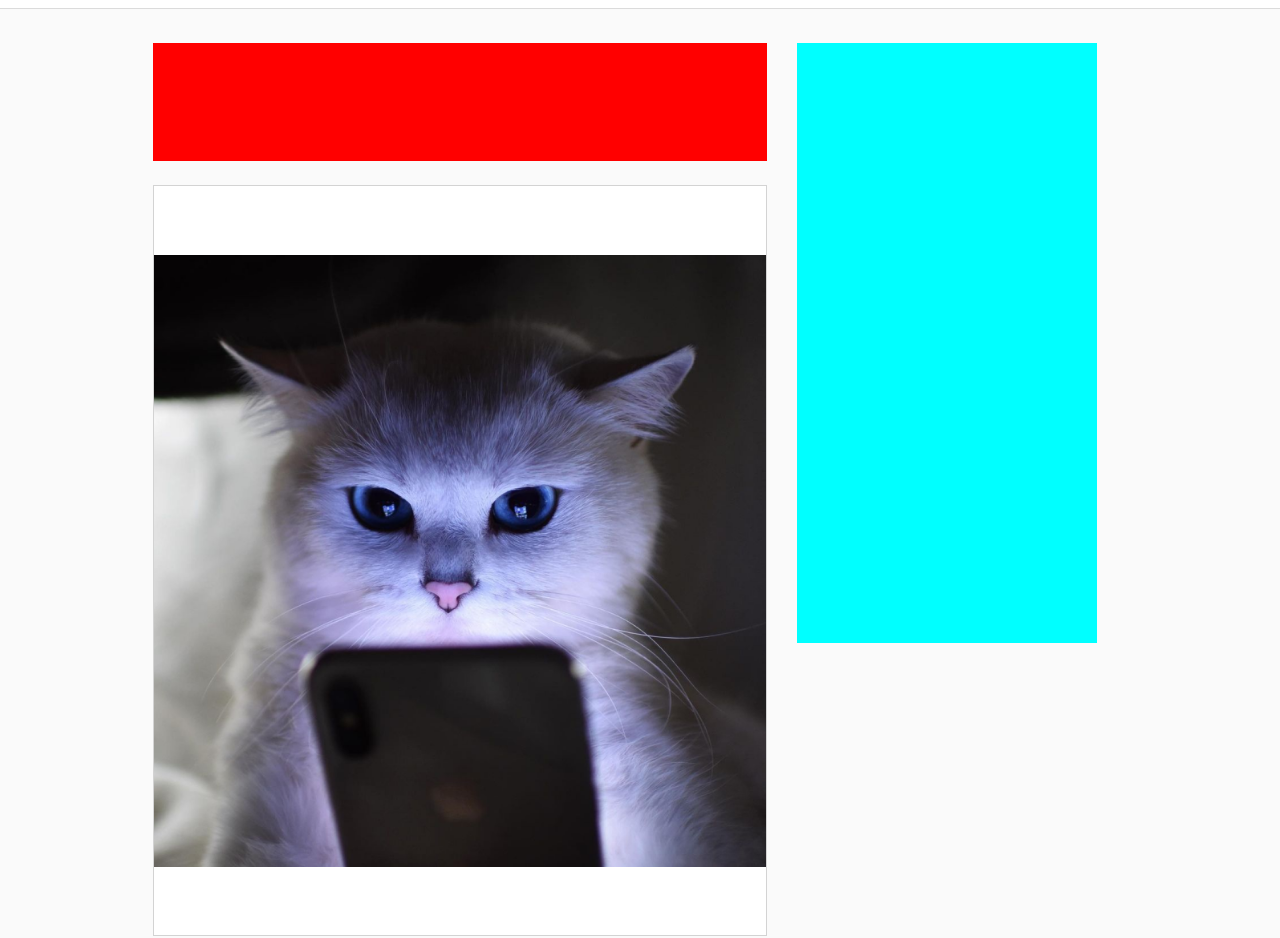
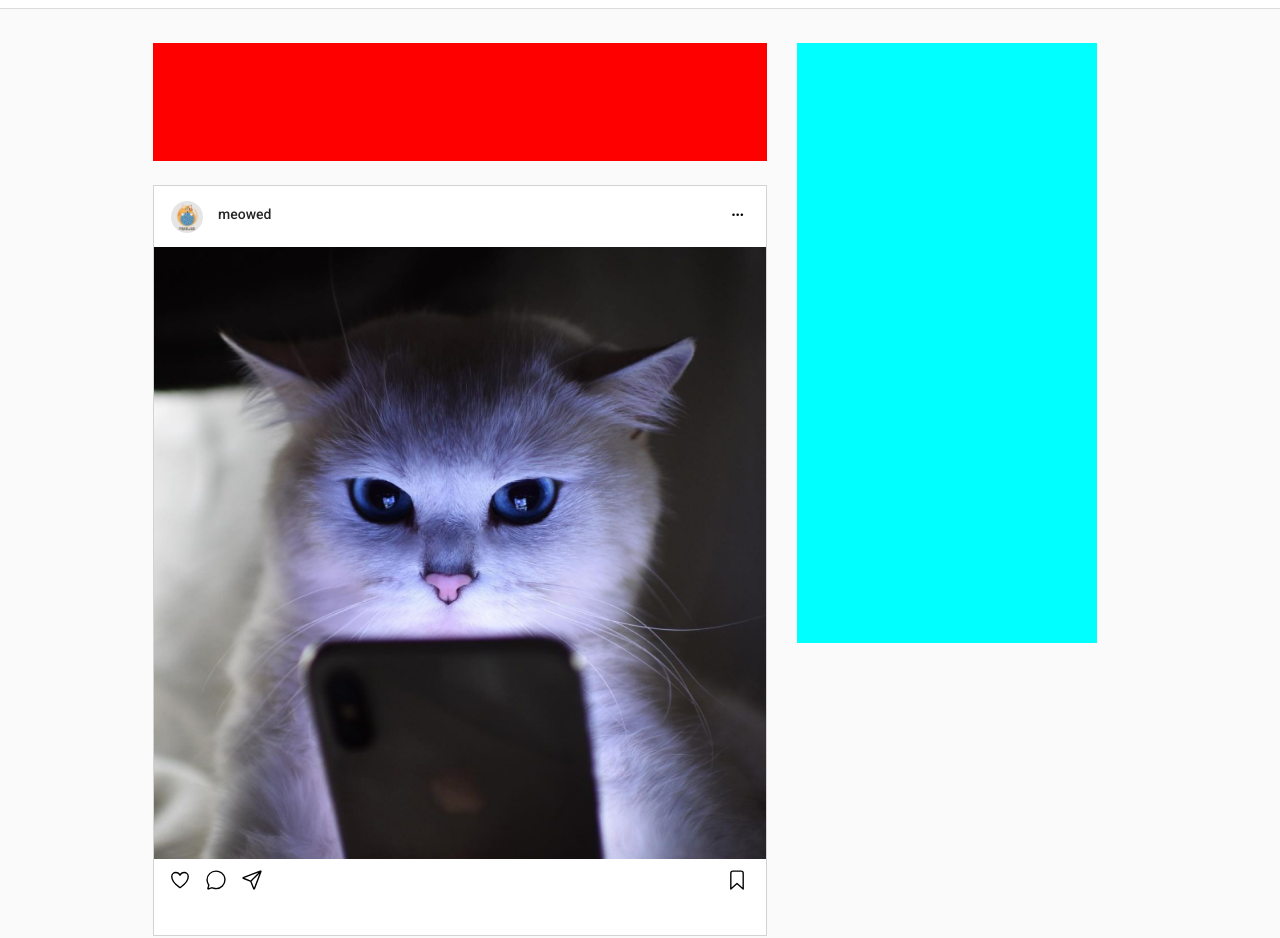
Before and after one commit to priscillavassallo/insta2, a plain HTML site: page index.html in a window 1280 px wide. Shown: the part 46-984 px from the top of the page. Drawn offline with nearby package versions, Linux system fonts and the light colour scheme.

Commit message:
ajusta news-feed

```diff
--- a/index.html
+++ b/index.html
@@ -4,7 +4,7 @@
     <meta charset="UTF-8">
     <meta name="viewport" content="width=device-width, initial-scale=1.0">
     <link rel="stylesheet" href="style.css">
-    <link href="https://fonts.googleapis.com/css2?family=Roboto:wght@400;700&display=swap" rel="stylesheet">
+    <link href="https://fonts.googleapis.com/css2?family=Roboto:wght@100;300;400;500;700;900&display=swap" rel="stylesheet">
     <title>Instagram</title>
 </head>
 <body>
@@ -59,14 +59,36 @@
 
                 <div class="news-feed">
                     <div class="container-1">
-                        <div class="ig">
+                        <div class="rectangle-ig">
+                            <div class="rectangle-ig-left">
+                                <img class="ig" src="./img/meowed-ig.jpg" alt="meowed ig"/>
+                                <h1 class="rectangle-ig-address">meowed</h1>
+                            </div>
+                            <div class="rectangle-ig-right">
+                                <button aria-label="Mais opções"><ion-icon name="ellipsis-horizontal"></ion-icon></button>
+                            </div>
+                        </div>
 
-                        </div>
                         <div class="photo">
                             <img class="photo" src="./img/meowed-post.png" alt="meowed post"/>
                         </div>
+
                         <div class="interactions">
-
+                            <div class="rectangle-int">
+                                <div class="rectangle-int-top">
+                                    <div class="rectangle-int-top-left">
+                                        <button aria-label="Curtir"><ion-icon name="heart-outline" class="icon"></ion-icon></button>
+                                        <button aria-label="Comentar"><ion-icon name="chatbubble-outline" class="icon"></ion-icon></button>
+                                        <button aria-label="Compartilhar"><ion-icon name="paper-plane-outline" class="icon"></ion-icon></button>
+                                    </div>
+                                    <div class="rectangle-int-top-right">
+                                        <button aria-label="Salvar"><ion-icon name="bookmark-outline" class="icon"></ion-icon></button>
+                                    </div>
+                                </div>
+                                <div class="rectangle-int-bottom">
+                                    <!-- curtidos -->
+                                </div>
+                            </div>
                         </div>
                         <div class="liked">
 
@@ -74,11 +96,18 @@
                     </div>
 
                     <div class="container-2">
-                        <div class="ig">
+                        <div class="rectangle-ig">
+                            <div class="rectangle-ig-left">
+                                <img class="ig" src="./img/barked-ig.jpg" alt="meowed ig"/>
+                                <h1 class="rectangle-ig-address">meowed</h1>
+                            </div>
+                            <div class="rectangle-ig-right">
+                                <button aria-label="Mais opções"><ion-icon name="ellipsis-horizontal"></ion-icon></button>
+                            </div>
+                        </div>
 
-                        </div>
                         <div class="photo">
-                            <img class="photo" src="./img/meowed-post.png" alt="meowed post"/>
+                            <img class="photo" src="./img/barked-post.png" alt="meowed post"/>
                         </div>
                         <div class="interactions">
 
@@ -89,9 +118,16 @@
                     </div>
 
                     <div class="container-3">
-                        <div class="ig">
+                        <div class="rectangle-ig">
+                            <div class="rectangle-ig-left">
+                                <img class="ig" src="./img/meowed-ig.jpg" alt="meowed ig"/>
+                                <h1 class="rectangle-ig-address">meowed</h1>
+                            </div>
+                            <div class="rectangle-ig-right">
+                                <button aria-label="Mais opções"><ion-icon name="ellipsis-horizontal"></ion-icon></button>
+                            </div>
+                        </div>
 
-                        </div>
                         <div class="photo">
                             <img class="photo" src="./img/meowed-post.png" alt="meowed post"/>
                         </div>
--- a/style.css
+++ b/style.css
@@ -4,6 +4,7 @@ body {
 
 .instagram-wrapper {
     width: 100%;
+    height: 125rem;
     background-color: #FAFAFA; /**/
     margin: 0;
     padding: 0;
@@ -34,12 +35,46 @@ body {
 }
 
 .vl {
-  border-left: 0.0625rem solid #DBDBDB;
-  height: 1.375rem;
+    border-left: 0.0625rem solid #DBDBDB;
+    height: 1.375rem;
+}
+
+.rectangle-int-top {
+    display: flex;
+    flex-wrap: nowrap;
+}
+
+.rectangle-int-top-left {
+    display: flex;
+    width: 19rem;
+    padding-left: 0.9375rem;
+    padding-top: 0.625rem;
+    justify-content: flex-start;
+    align-items: center;
+    gap: 0.875rem;
+}
+
+.rectangle-int-top-left .icon {
+    width: 1.375rem;
+    height: 1.375rem;
+    pointer-events: none;
+}
+
+.rectangle-int-top-right {
+    display: flex;
+    justify-content: flex-end;
+    width: 19rem;
+    padding-right: 1.10125rem;
+    padding-top: 0.625rem;
+}
+
+.rectangle-int-top-right .icon {
+    width: 1.375rem;
+    height: 1.375rem;
+    pointer-events: none;
 }
 
 .logo .icon {
-
     width: 1.375rem;
     height: 1.375rem;
 }
@@ -123,10 +158,6 @@ button {
     margin-bottom: 3.75rem;
     background-color: #fff;
     border: 1px solid lightgray;
-    display: flex;
-    flex-direction: column;
-    justify-content: center;
-    align-items: center;
 }
 
 .news-feed .container-2 {
@@ -135,10 +166,6 @@ button {
     margin-bottom: 3.75rem;
     background-color: #fff;
     border: 1px solid lightgray;
-    display: flex;
-    flex-direction: column;
-    justify-content: center;
-    align-items: center;
 }
 
 .news-feed .container-3 {
@@ -147,10 +174,49 @@ button {
     margin-bottom: 3.75rem;
     background-color: #fff;
     border: 1px solid lightgray;
+}
+
+.rectangle-ig {
     display: flex;
-    flex-direction: column;
-    justify-content: center;
+    flex-wrap: nowrap;
+    width: 38.25rem;
+    height: 3.8125rem;
+}
+
+.rectangle-ig-left {
+    display: flex;
+    width: 20rem;
+    height: 3.8125rem;
+    justify-content: flex-start;
     align-items: center;
+    flex-wrap: nowrap;
+    padding-left: 1.0625rem;
+}
+
+.rectangle-ig-address {
+    font-family: 'Roboto';
+    font-size: 0.875rem;
+    width: 6.8125rem;
+    height: 1.3125rem;
+    color: #262626;
+    margin-left: 0.9375rem;
+    font-weight: 500;
+}
+
+.ig {
+    width: 2rem;
+    height: 2rem;
+    border-radius: 50%;
+}
+
+.rectangle-ig-right {
+    display: flex;
+    width: 18.25rem;
+    height: 3.8125rem;
+    justify-content: flex-end;
+    align-items: center;
+    flex-wrap: nowrap;
+    padding-right: 1.0625rem;
 }
 
 .photo {
@@ -166,3 +232,11 @@ button {
     margin-right: 1.875rem;
     background-color: #0ff;
 }
+
+/* media queries */
+
+@media (max-width: 85.375rem) {
+    .instagram-wrapper {
+        height: 125rem;
+    }
+}
```
Also changed, not shown: img/barked-ig.jpg (added), img/barked-post.png (added), img/meowed-ig.jpg (renamed from img/meowed-profile.jpg).
